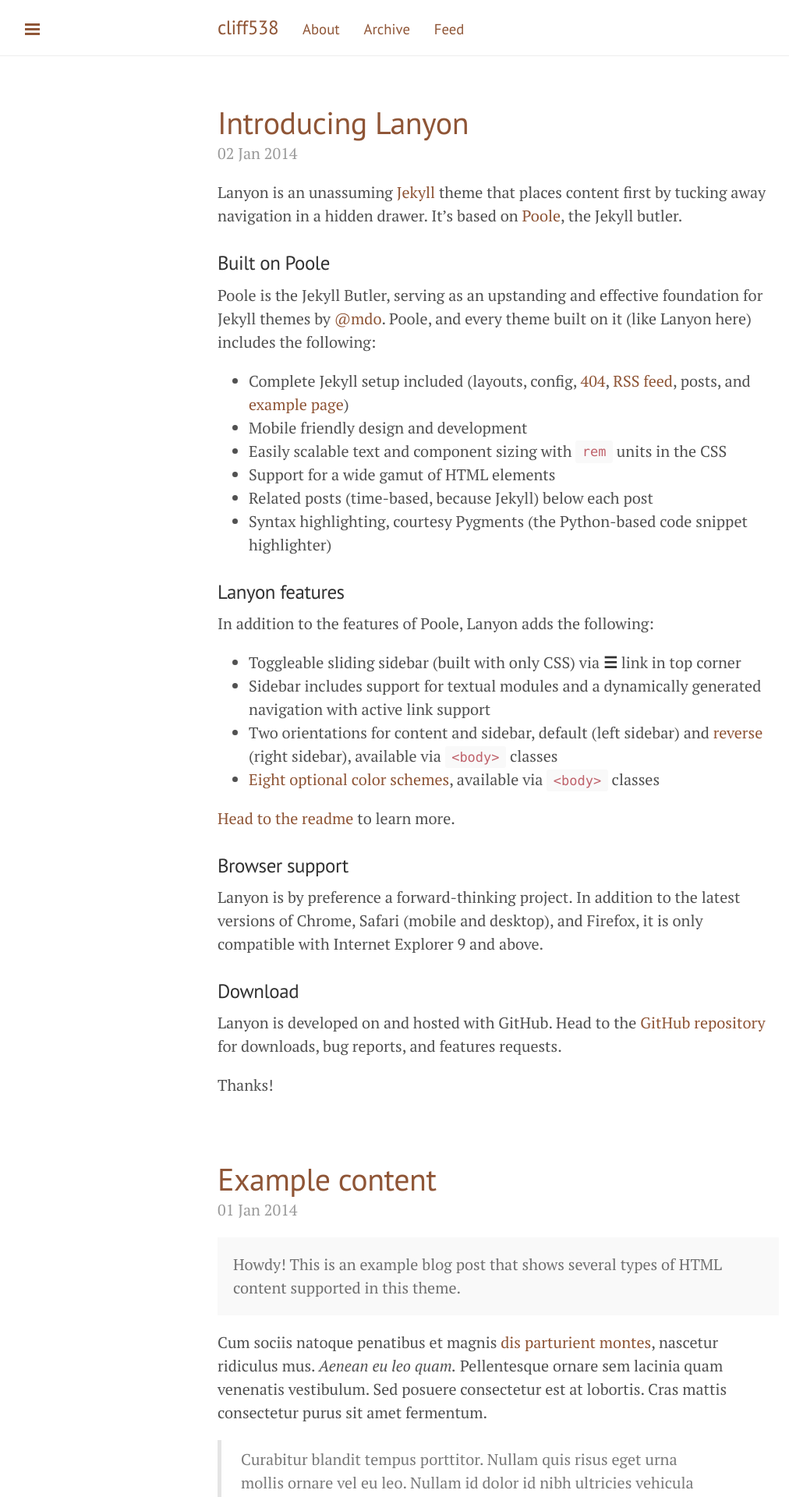
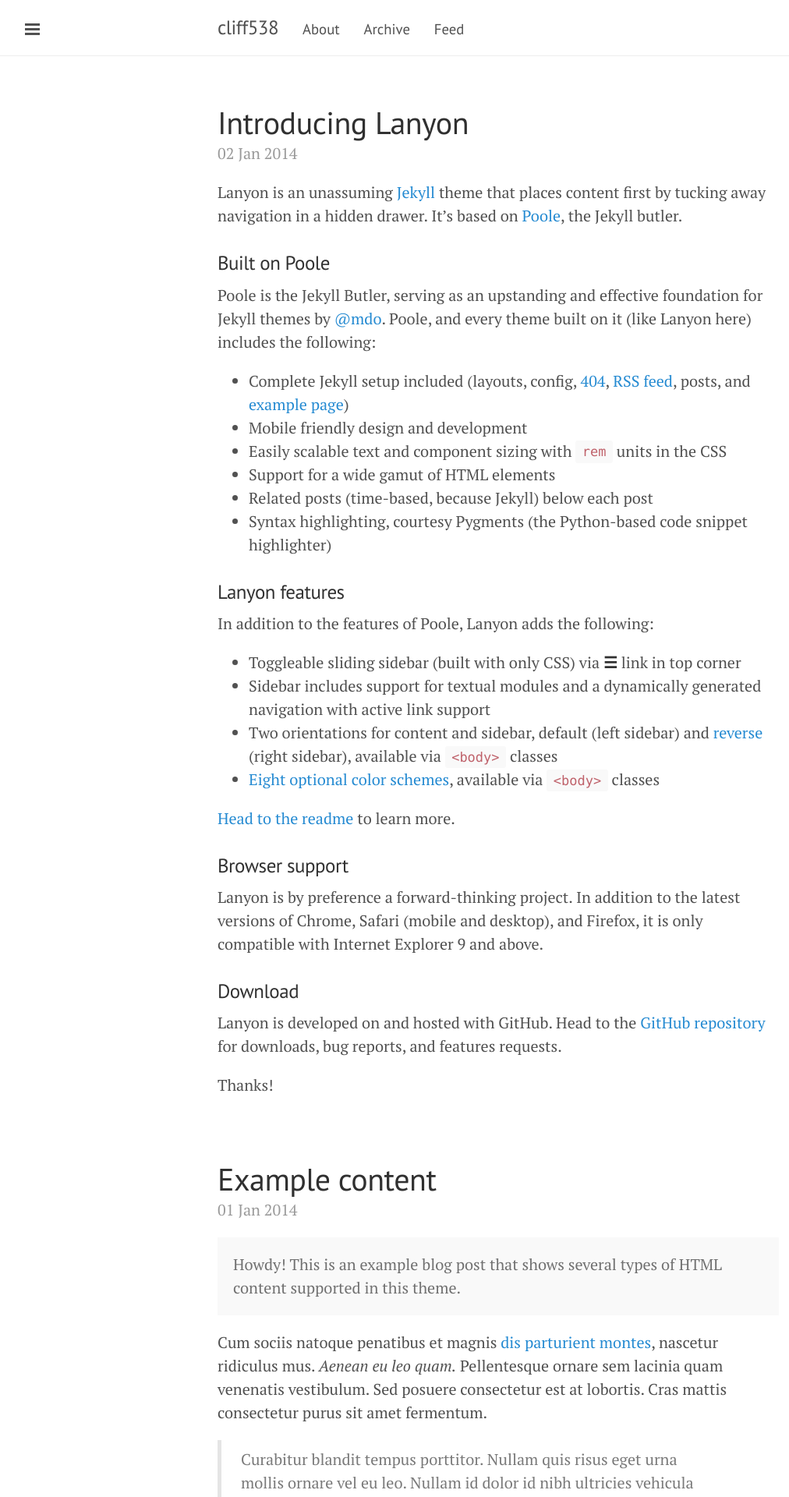
Before and after one commit to cliff538/cliff538.github.io, a Jekyll site: the page built from index.html, in a window 1280 px wide. Shown: the top 1920 px of the page at 78% size, without its empty margins (1-1013 px from the left). Built offline with Jekyll 4.4.1, drawn with Linux system fonts in a browser that asks for light colours; Markdown is read by kramdown in place of the engine named in the settings; the list of posts is cut into pages by our own code.

Commit message:
sidebar changes

```diff
--- a/_config.yml
+++ b/_config.yml
@@ -20,8 +20,8 @@ paginate:         5
 #Custom vars
 version:          2.0.0
 
-#github:
- # repo:           https://github.com/poole/lanyon
+github:
+ repo:           https://github.com/cliff538
 
 
 pages_list:
--- a/_layouts/default.html
+++ b/_layouts/default.html
@@ -3,7 +3,7 @@
 
   {% include head.html %}
 
-  <body class="theme-base-0f">
+  <body>
 
     {% include sidebar.html %}
 
```
